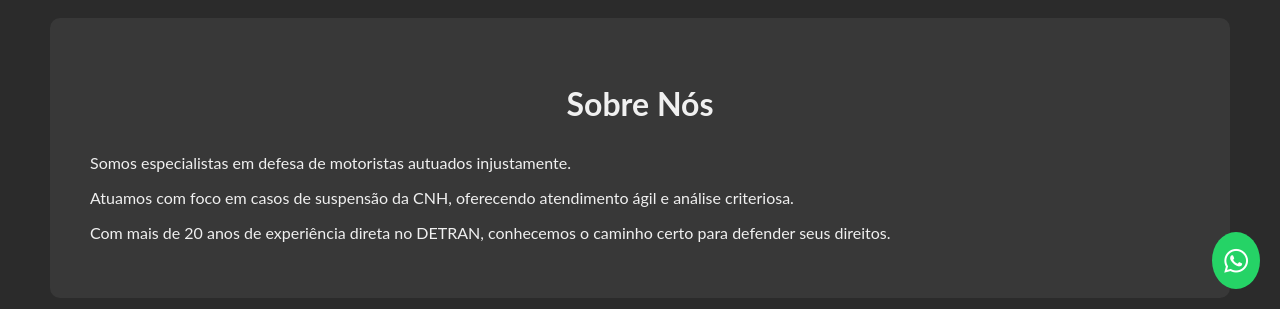
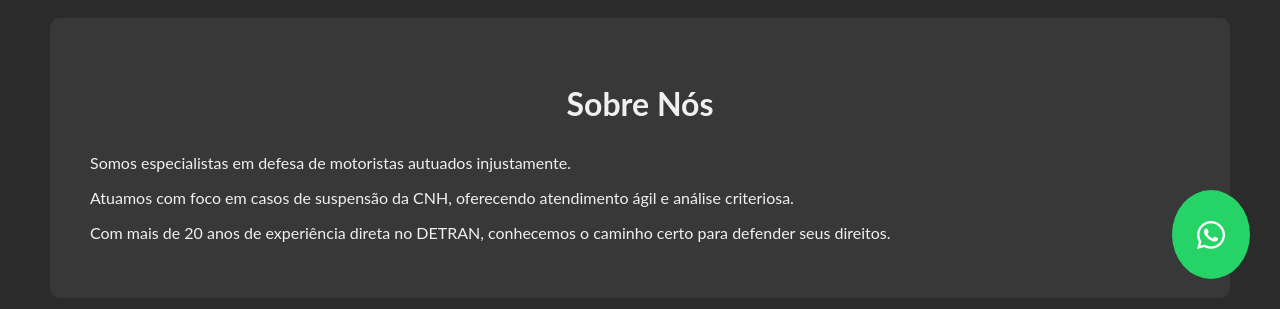
Before and after one commit to PedroBassi23/RecursosMulta, a plain HTML site: page index.html in a window 1280 px wide. Shown: the part 491-800 px from the top of the page. Drawn offline with Linux system fonts and the light colour scheme.

Commit message:
Update index.html

```diff
--- a/index.html
+++ b/index.html
@@ -196,15 +196,24 @@
 
     .whatsapp-float {
       position: fixed;
-      bottom: 20px;
-      right: 20px;
+      bottom: 30px;
+      right: 30px;
+      width: auto;
+      height: auto;
       background-color: #25D366;
       color: #fff;
-      padding: 12px;
+      padding: 25px;
       border-radius: 50%;
-      font-size: 1.7rem;
-      z-index: 20;
+      transition: transform 0.3s ease;
+      align-items: center;
+      justify-content: center;
+      z-index: 1000;
+      text-decoration: none;
+      font-size: 2rem;
     }
+      .whatsapp-float:hover {
+        transform: scale(1.1);
+      }
 
     @media (max-width: 600px) {
       .hero h1 {
@@ -266,7 +275,7 @@ header {
     overflow: hidden;
     transition: max-height 0.3s ease;
     background-color: #1e1e1e;
-    margin-top: 10px;
+    margin-top: 5px;
   }
 
   .menu a {
@@ -477,7 +486,6 @@ header {
     <i class="fab fa-whatsapp"></i>
   </a>
 
-
   <script>
     document.addEventListener("DOMContentLoaded", function () {
       const toggle = document.getElementById("menu-toggle");
```
